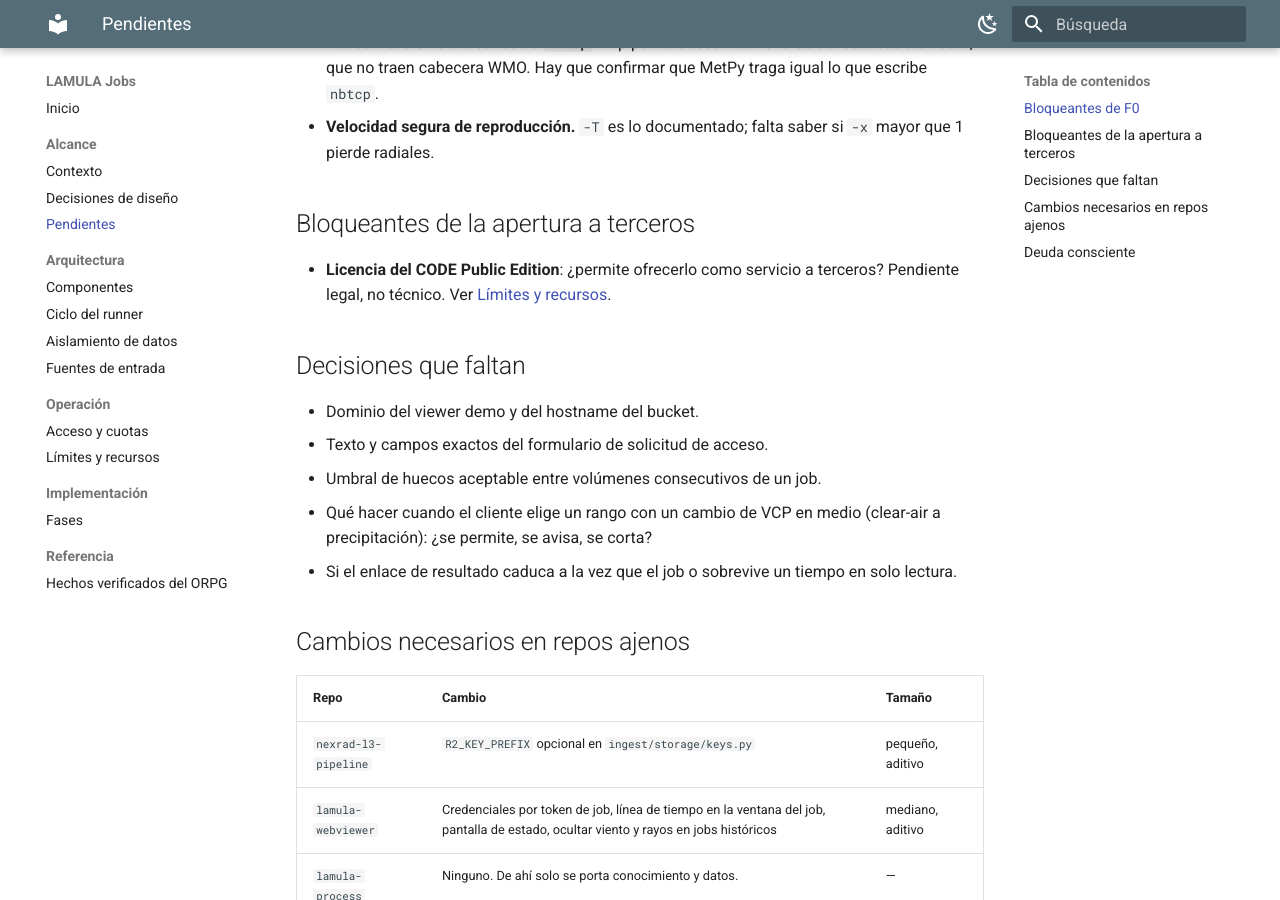
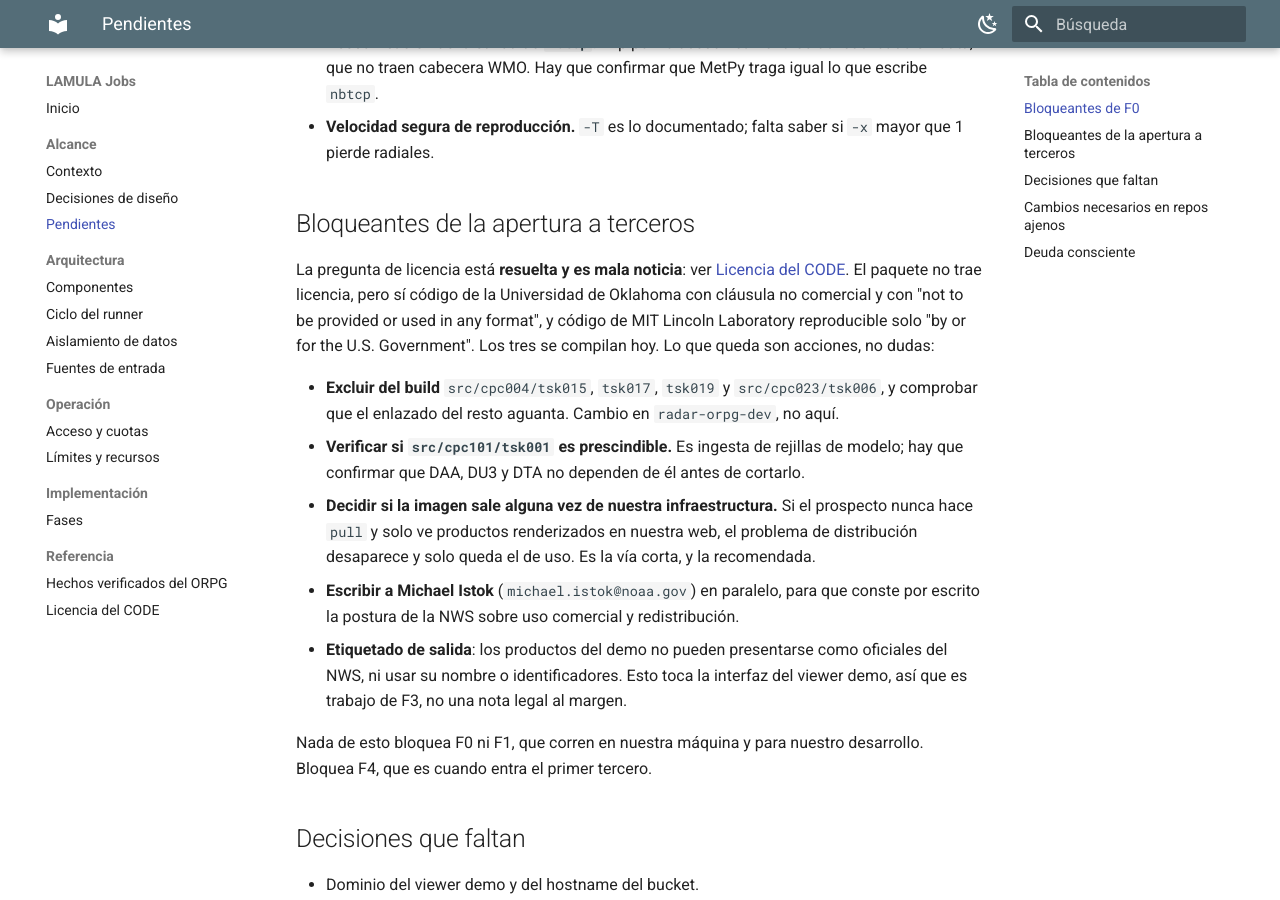
Before and after one commit to vladimir1284/lamula-jobs, an MkDocs documentation site: the page built from docs/alcance/pendientes.md, in a window 1280 px wide and 900 px high, scrolled down 385 px. Built offline with MkDocs 1.6.1 and Material for MkDocs 9.7.7, drawn with Linux system fonts in a browser that asks for light colours.

Commit message:
docs: resolver el pendiente de licencia del CODE
El paquete no trae licencia, pero arrastra código de terceros que hoy se
compila: Universidad de Oklahoma con CC BY-NC-SA y con "not to be provided
or used in any format", y MIT Lincoln Laboratory reproducible solo por o
para el gobierno de EEUU. Verificado contra el tarball de fuentes y contra
los makefiles: cpc004/{tsk015,tsk017,tsk019}, cpc023/tsk006 y cpc101/tsk001
entran en el build.

Conclusión: ofrecerlo como servicio comercial y distribuir la imagen están
prohibidos tal como se compila hoy, y se subsanan excluyendo esos
directorios. Bloquea F4, no F0 ni F1.

Co-Authored-By: Claude Opus 5 (1M context) <noreply@anthropic.com>

```diff
--- a/docs/alcance/pendientes.md
+++ b/docs/alcance/pendientes.md
@@ -16,8 +16,27 @@ Huecos abiertos, ordenados por lo que bloquean.
 
 ## Bloqueantes de la apertura a terceros
 
-- **Licencia del CODE Public Edition**: ¿permite ofrecerlo como servicio a terceros? Pendiente
-  legal, no técnico. Ver [Límites y recursos](../operacion/limites-recursos.md).
+La pregunta de licencia está **resuelta y es mala noticia**: ver
+[Licencia del CODE](../referencia/licencia.md). El paquete no trae licencia, pero sí código de
+la Universidad de Oklahoma con cláusula no comercial y con "not to be provided or used in any
+format", y código de MIT Lincoln Laboratory reproducible solo "by or for the U.S. Government".
+Los tres se compilan hoy. Lo que queda son acciones, no dudas:
+
+- **Excluir del build** `src/cpc004/tsk015`, `tsk017`, `tsk019` y `src/cpc023/tsk006`, y
+  comprobar que el enlazado del resto aguanta. Cambio en `radar-orpg-dev`, no aquí.
+- **Verificar si `src/cpc101/tsk001` es prescindible.** Es ingesta de rejillas de modelo; hay
+  que confirmar que DAA, DU3 y DTA no dependen de él antes de cortarlo.
+- **Decidir si la imagen sale alguna vez de nuestra infraestructura.** Si el prospecto nunca
+  hace `pull` y solo ve productos renderizados en nuestra web, el problema de distribución
+  desaparece y solo queda el de uso. Es la vía corta, y la recomendada.
+- **Escribir a Michael Istok** (`michael.istok@noaa.gov`) en paralelo, para que conste por
+  escrito la postura de la NWS sobre uso comercial y redistribución.
+- **Etiquetado de salida**: los productos del demo no pueden presentarse como oficiales del
+  NWS, ni usar su nombre o identificadores. Esto toca la interfaz del viewer demo, así que es
+  trabajo de F3, no una nota legal al margen.
+
+Nada de esto bloquea F0 ni F1, que corren en nuestra máquina y para nuestro desarrollo. Bloquea
+F4, que es cuando entra el primer tercero.
 
 ## Decisiones que faltan
 
--- a/mkdocs.yml
+++ b/mkdocs.yml
@@ -60,3 +60,4 @@ nav:
       - Fases: implementacion/fases.md
   - Referencia:
       - Hechos verificados del ORPG: referencia/orpg-hechos.md
+      - Licencia del CODE: referencia/licencia.md
```
Also changed, not shown: AGENTS.md (+4 -0 lines), README.md (+1 -0 lines), docs/operacion/limites-recursos.md (+5 -4 lines), docs/referencia/licencia.md (added, +136 -0 lines), 2 other files.
